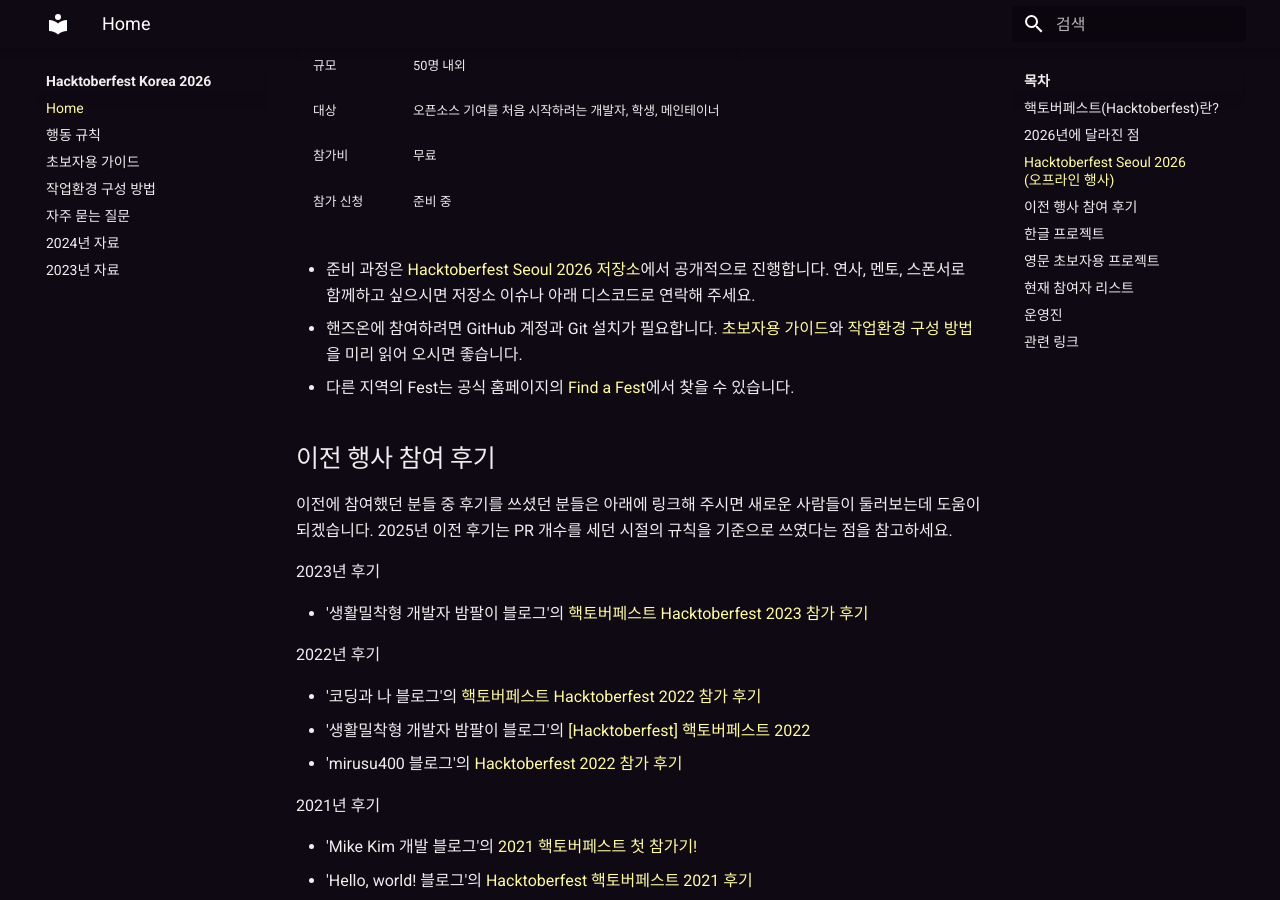
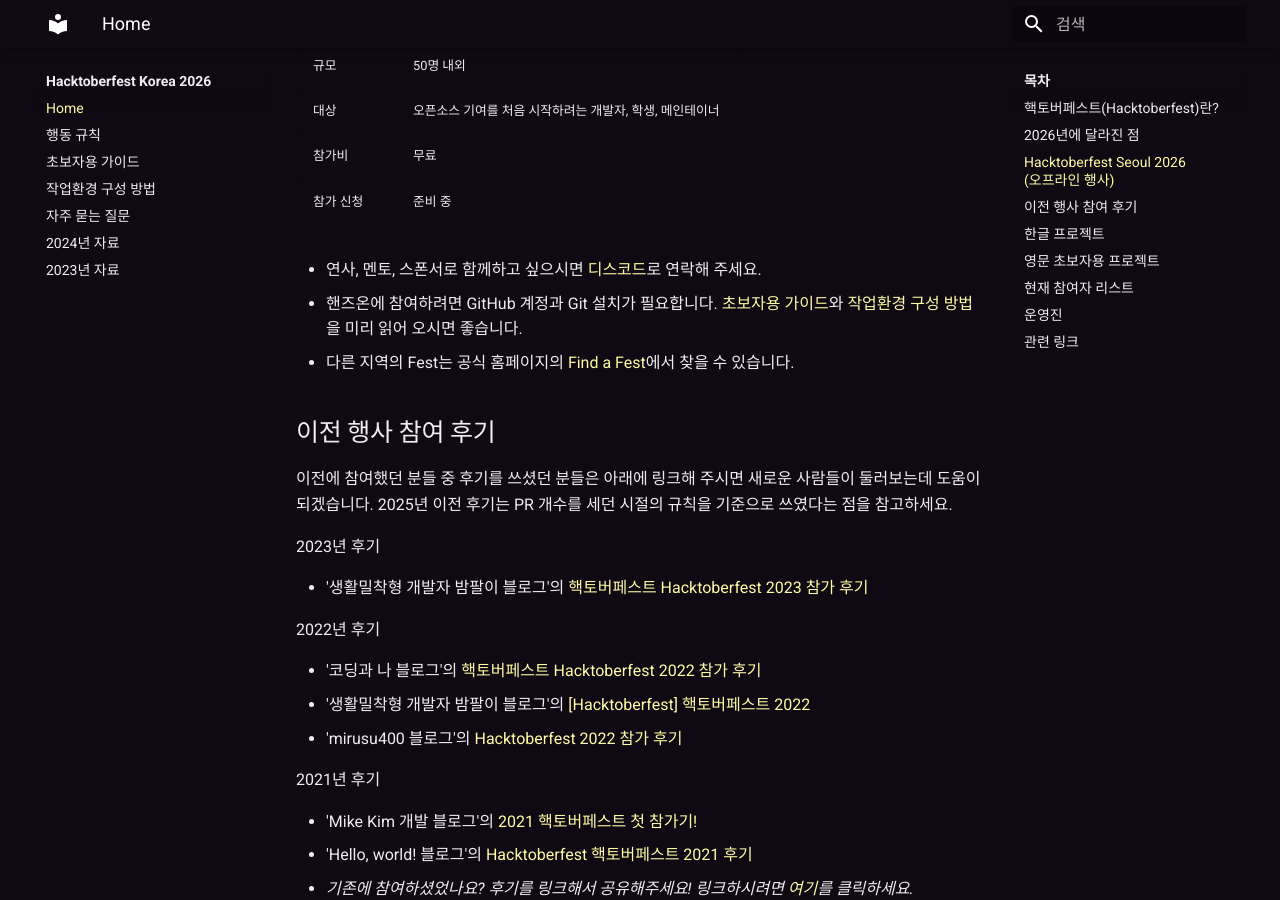
Before and after one commit to hacktoberfestkorea/hacktoberfestkorea, an MkDocs documentation site: the page built from docs/index.md, in a window 1280 px wide and 900 px high, scrolled down 1994 px. Built offline with MkDocs 1.6.1 and Material for MkDocs 9.7.7, drawn with Linux system fonts in a browser that asks for light colours; some of the changed text lies outside the part shown.

Commit message:
Remove links to the private planning repo

```diff
--- a/docs/index.md
+++ b/docs/index.md
@@ -49,7 +49,7 @@
 | 참가비 | 무료 |
 | 참가 신청 | 준비 중 |
 
-- 준비 과정은 [Hacktoberfest Seoul 2026 저장소](https://github.com/soulee-dev/hacktoberfest-korea-2026)에서 공개적으로 진행합니다. 연사, 멘토, 스폰서로 함께하고 싶으시면 저장소 이슈나 아래 디스코드로 연락해 주세요.
+- 연사, 멘토, 스폰서로 함께하고 싶으시면 [디스코드](https://discord.com/invite/BD3V3NC)로 연락해 주세요.
 - 핸즈온에 참여하려면 GitHub 계정과 Git 설치가 필요합니다. [초보자용 가이드](beginners_guide.md)와 [작업환경 구성 방법](build.md)을 미리 읽어 오시면 좋습니다.
 - 다른 지역의 Fest는 공식 홈페이지의 [Find a Fest](https://hacktoberfest.com/fests/)에서 찾을 수 있습니다.
 
@@ -121,14 +121,13 @@
 | 가연 (Gayeon) | [@silano08](https://github.com/silano08) | 스폰서·굿즈 협찬, 연사와 멘토 섭외 |
 | 박형근 | [@phg98](https://github.com/phg98) | Hacktoberfest Korea 사이트 창립자 (2020~) |
 
-- 문의는 [디스코드](https://discord.com/invite/BD3V3NC) 또는 [준비 저장소 이슈](https://github.com/soulee-dev/hacktoberfest-korea-2026/issues)로 남겨 주세요.
+- 문의는 [디스코드](https://discord.com/invite/BD3V3NC)로 남겨 주세요.
 - 연사, 핸즈온 멘토, 스폰서, 자원봉사로 함께하실 분을 찾고 있습니다.
 
 ## 관련 링크 {#associated-link}
 
 - 작년 내용을 보시려면 [2024년 자료](https://github.com/hacktoberfestkorea/hacktoberfestkorea/tree/2024)를 참고하세요. 2023년 자료는 [2023 Hacktoberfest Korea Unofficial](https://2023.hacktoberfestkorea.com)에 있습니다.
 - 이 사이트의 Github 저장소 : [Hacktoberfest Korea](https://github.com/hacktoberfestkorea/hacktoberfestkorea)
-- Hacktoberfest Seoul 2026 준비 저장소 : [hacktoberfest-korea-2026](https://github.com/soulee-dev/hacktoberfest-korea-2026)
 - 페이스북 : [Hacktoberfest Korea Facebook](https://www.facebook.com/groups/788404381916128/)
 - 디스코드 : [Hacktoberfest Korea Discord](https://discord.com/invite/BD3V3NC)
 - 공식 주최 안내 : [Host a Fest](https://hacktoberfest.com/host/), [MLH Organizer Guide](https://mlh.gitbook.io/mlh-hacktoberfest-organizer-guide)
```
Also changed, not shown: README.md (+1 -2 lines).
